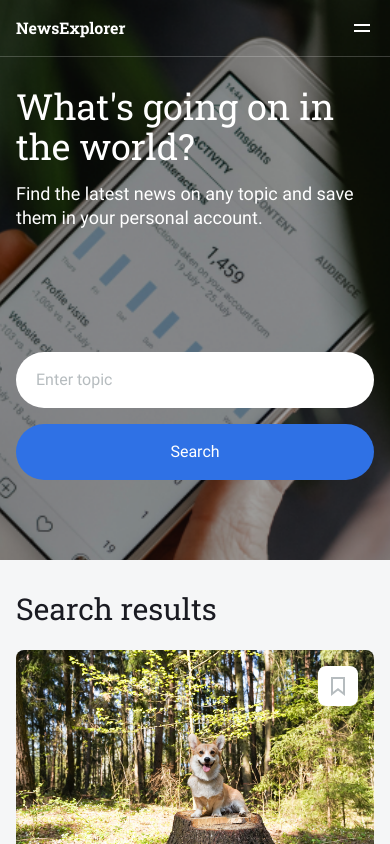
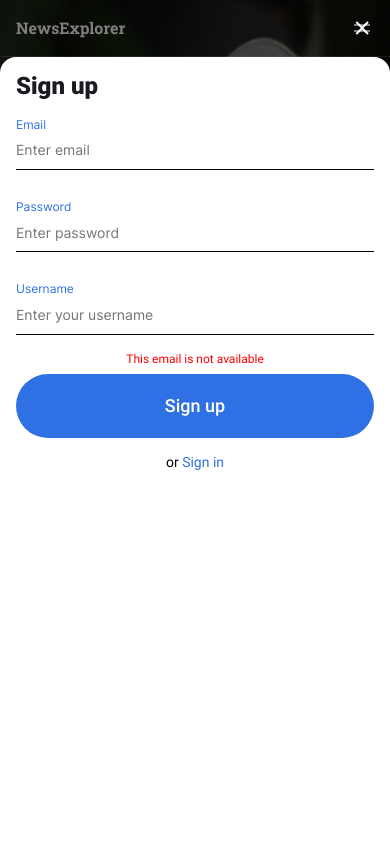
Before and after one commit to BarakBarz/news-explorer-frontend, a React (Create React App) app: page / in a window 390 px wide. Shown: the top 844 px of the page. Built offline with nearby package versions, Linux system fonts and the light colour scheme.

Commit message:
fix popup properties on 320 viewport, fix padding in search results, and distance between search results and title

```diff
--- a/src/components/App/App.js
+++ b/src/components/App/App.js
@@ -11,14 +11,14 @@ import Register from '../Register/Register';
 import Login from '../Login/Login';
 
 const App = () => {
-  const [isLoggedIn, setIsLoggedIn] = useState(true);
+  const [isLoggedIn, setIsLoggedIn] = useState(false);
   const [preloader, setPreloader] = useState(false);
-  const [isSignupOpen, setIsSignupOpen] = useState(false);
+  const [isSignupOpen, setIsSignupOpen] = useState(true);
   const [isSigninOpen, setIsSigninOpen] = useState(false);
   const isMain = usePathname() === '/';
 
-  const handleSigninClick = () => {
-    setIsSigninOpen(true);
+  const handleSignupClick = () => {
+    setIsSignupOpen(true);
   };
 
   useEffect(() => {
@@ -59,15 +59,10 @@ const App = () => {
       <Header
         isLoggedIn={isLoggedIn}
         isMain={isMain}
-        onSigninClick={handleSigninClick}
+        onSigninClick={handleSignupClick}
       />
       <Switch>
         <Route exact path='/'>
-          <Main
-            isLoggedIn={isLoggedIn}
-            preloader={preloader}
-            isMain={isMain}
-          />
           <Register
             isOpen={isSignupOpen}
             onClose={closeAllPopups}
@@ -77,6 +72,11 @@ const App = () => {
             isOpen={isSigninOpen}
             onClose={closeAllPopups}
             switchPopups={switchBetweenPopups}
+          />
+          <Main
+            isLoggedIn={isLoggedIn}
+            preloader={preloader}
+            isMain={isMain}
           />
         </Route>
         <Route exact path='/saved-news'>
--- a/src/components/PopupWithform/PopupWithForm.css
+++ b/src/components/PopupWithform/PopupWithForm.css
@@ -10,12 +10,14 @@
   justify-content: center;
   align-items: center;
   visibility: hidden;
+  display: none;
   opacity: 0;
   box-sizing: border-box;
 }
 
 .popup_visible {
   visibility: visible;
+  display: flex;
   opacity: 1;
 }
 
@@ -109,6 +111,7 @@
   margin-bottom: 30px;
   font-size: 14px;
   line-height: 1.21;
+  font-family: 'Inter', Arial, Helvetica, sans-serif;
 }
 
 .popup__input:focus-visible {
@@ -117,7 +120,8 @@
 }
 
 .popup__error {
-  visibility: collapse;
+  visibility: hidden;
+  display: none;
   padding-top: 14.4px;
   display: block;
   color: red;
@@ -129,6 +133,7 @@
 
 .popup__error_visible {
   visibility: visible;
+  display: block;
   padding-top: 0;
 }
 
@@ -150,15 +155,22 @@
 @media screen and (max-width: 600px) {
   .popup__box {
     padding: 16px;
-    width: 320px;
-    height: 520px;
+    display: flex;
+    max-width: 390px;
+    min-width: 320px;
+    width: 100%;
+    height: calc(100% - 57px);
+    align-self: end;
+    justify-self: start;
+    border-bottom-left-radius: 0;
+    border-bottom-right-radius: 0;
   }
 
   .popup__close-btn {
     width: 24px;
     height: 24px;
-    top: -44px;
-    right: 5px;
+    top: -41px;
+    right: 16px;
   }
 
   .popup__title {
@@ -168,9 +180,10 @@
   }
 
   .popup__submit-btn {
-    height: 46px;
-    font-size: 14px;
-    width: 288px;
+    width: 100%;
+    min-width: 288px;
     padding: 0 16px;
   }
 }
+@media screen and (max-height: 600px) {
+}
--- a/src/components/SavedNews/SavedNews.js
+++ b/src/components/SavedNews/SavedNews.js
@@ -8,7 +8,7 @@ const SavedNews = ({ isLoggedIn, isMain }) => {
   const cardss = cards;
 
   return (
-    <>
+    <main>
       <SavedNewsHeader />
       <NewsCardList
         deck={cardss}
@@ -16,7 +16,7 @@ const SavedNews = ({ isLoggedIn, isMain }) => {
         isLoggedIn={isLoggedIn}
         isMain={isMain}
       />
-    </>
+    </main>
   );
 };
 
--- a/src/components/SearchBox/SearchBox.css
+++ b/src/components/SearchBox/SearchBox.css
@@ -50,6 +50,10 @@
   }
 }
 @media screen and (max-width: 600px) {
+  .search {
+    padding: 0 0 32px;
+  }
+
   .search__container {
     min-width: 288px;
     padding: 0 16px;
--- a/src/components/SearchResults/SearchResults.css
+++ b/src/components/SearchResults/SearchResults.css
@@ -61,6 +61,7 @@
     padding-right: 16px;
     font-size: 30px;
     line-height: 1.13;
+    margin-bottom: calc(58px - 24px);
   }
 
   .results__more-button {
```
